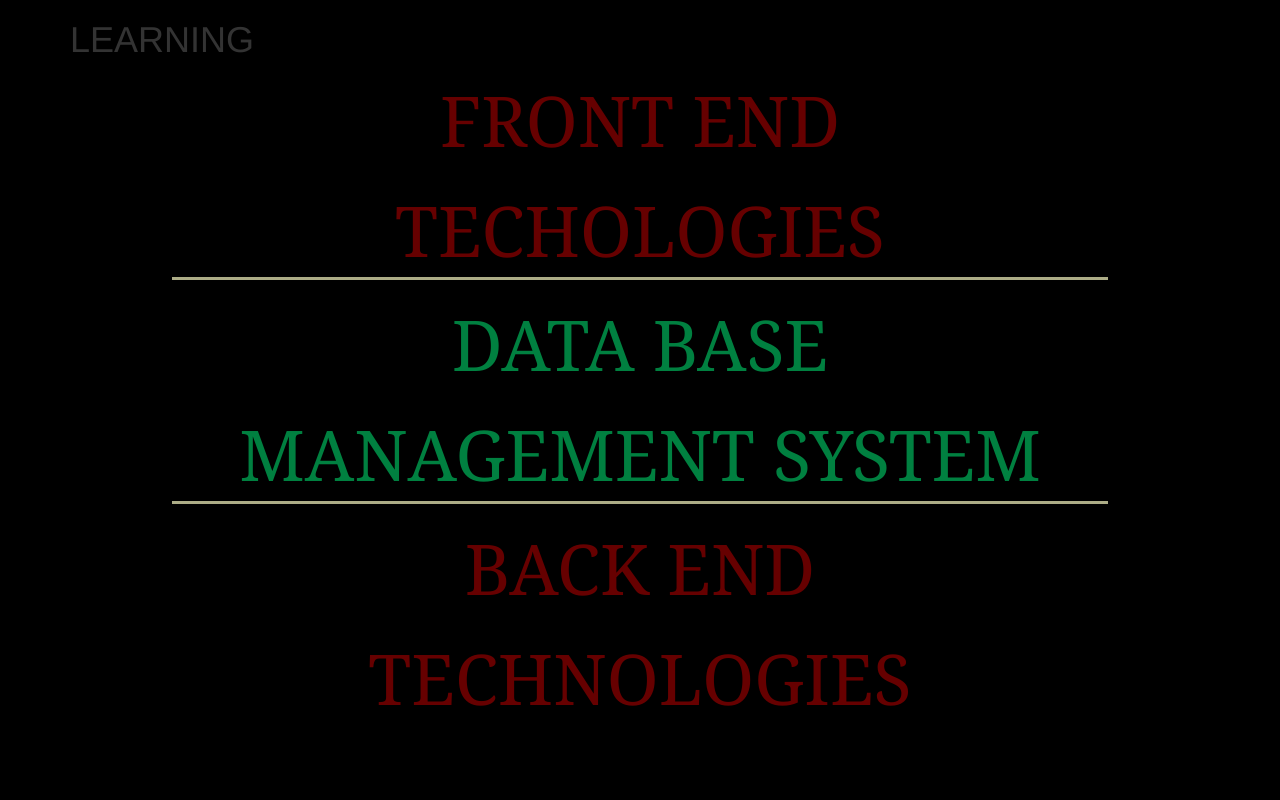
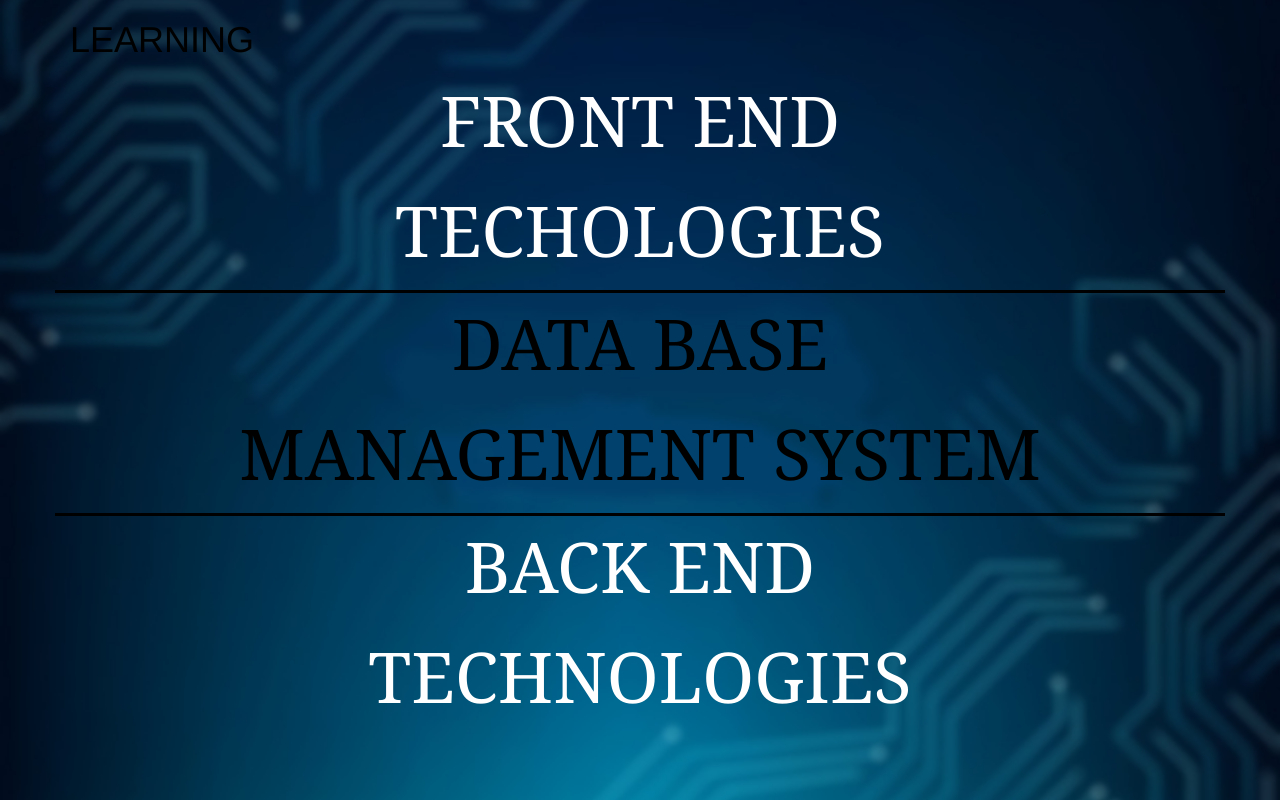
Before and after one commit to littleWanderer/learnBEST, a plain HTML site: page index.html in a window 1280 px wide. Drawn offline with Linux system fonts and the light colour scheme.

Commit message:
Plava pozadina

```diff
--- a/css/style.css
+++ b/css/style.css
@@ -1,15 +1,16 @@
-.learning_natpis{
-	float: right; /*proveriti zasto ne radi*/
 
-}
+.pocetna {
+	/*background: black !important;*/
+	background: url("../img/tech.jpg") no-repeat center center scroll;
+	background-position: center center;
+	background-attachment: fixed;
+	background-size: cover;
+	color: black;
 
-body { background: black !important; }
+ }
 
 #zoom_in_sa_crtom, #zoom_in_bez {
-	height: 15em;
-	width: 80%;
-	margin-bottom: 1em;
-	margin-left: 10%;
+
 	border-bottom-color:#acac86;
 	transition: all .2s ease-in-out;
 	overflow: hidden;
@@ -17,7 +18,7 @@ body { background: black !important; }
 
 #zoom_in_sa_crtom{
 	border-bottom-style: solid;
-	border-bottom-color:#acac86;
+	border-bottom-color:black;
 }
 
 
@@ -31,11 +32,11 @@ body { background: black !important; }
 }
 
 .db{
-	color: #008040
+	color: black /* #008040 */
 }
 
 .ft{
-	color: #660000;
+	color: white  /* #660000; */
 
 }
 
--- a/index.html
+++ b/index.html
@@ -8,7 +8,7 @@
 	</head>
 
 
-	<body>
+	<body class="pocetna">
 
 		<header>
 			<div class="container">
```
Also changed, not shown: img/background.jpg (added), img/dbms.png (deleted), img/ft.png (deleted), img/tech.jpg (added).
